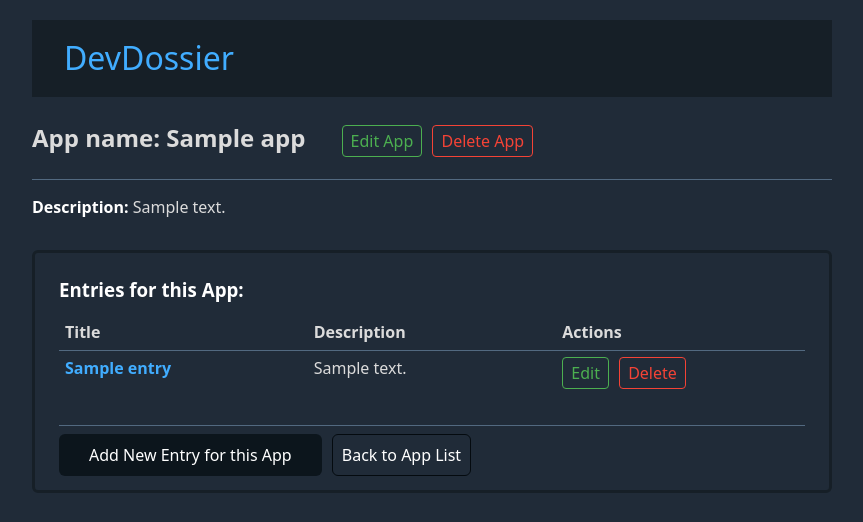
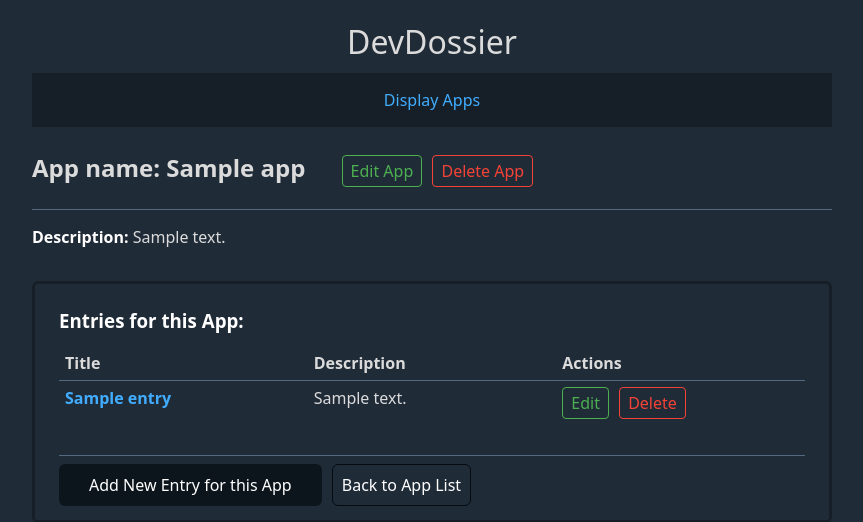
Before and after one commit to bartlomiej-aleksiejczyk/DevDossier, a Django app: page /app/1/ in a window 1280 px wide. Shown: the top 522 px of the page, without its empty margins (208-1071 px from the left). Run offline with Django 4.2, Linux system fonts and the light colour scheme; tables that the repository leaves empty hold one stand-in row (values such as "Sample post"); some libraries are stand-ins or nearby versions.

Commit message:
Alter base template to separate header and navbar

```diff
--- a/tracker/templates/base.html
+++ b/tracker/templates/base.html
@@ -2,7 +2,7 @@
 <!DOCTYPE html>
 <html lang="en">
 <head>
-<meta name="color-scheme" content="dark">
+    <meta name="color-scheme" content="dark">
     <meta charset="UTF-8">
 
     <meta name="viewport" content="width=device-width, initial-scale=1.0">
@@ -17,9 +17,11 @@
     {% block extra_css %}{% endblock %}
 </head>
 <body>
-
-<nav>
-    <header class="top-navbar"><a href="/app">DevDossier</a></header>
+<header>DevDossier</header>
+<nav class="top-navbar">
+    <div>
+        <a class="navlinks" href="{% url 'app_list' %}">Display Apps</a>
+    </div>
 </nav>
 
 <main class="container mt-4">
```
